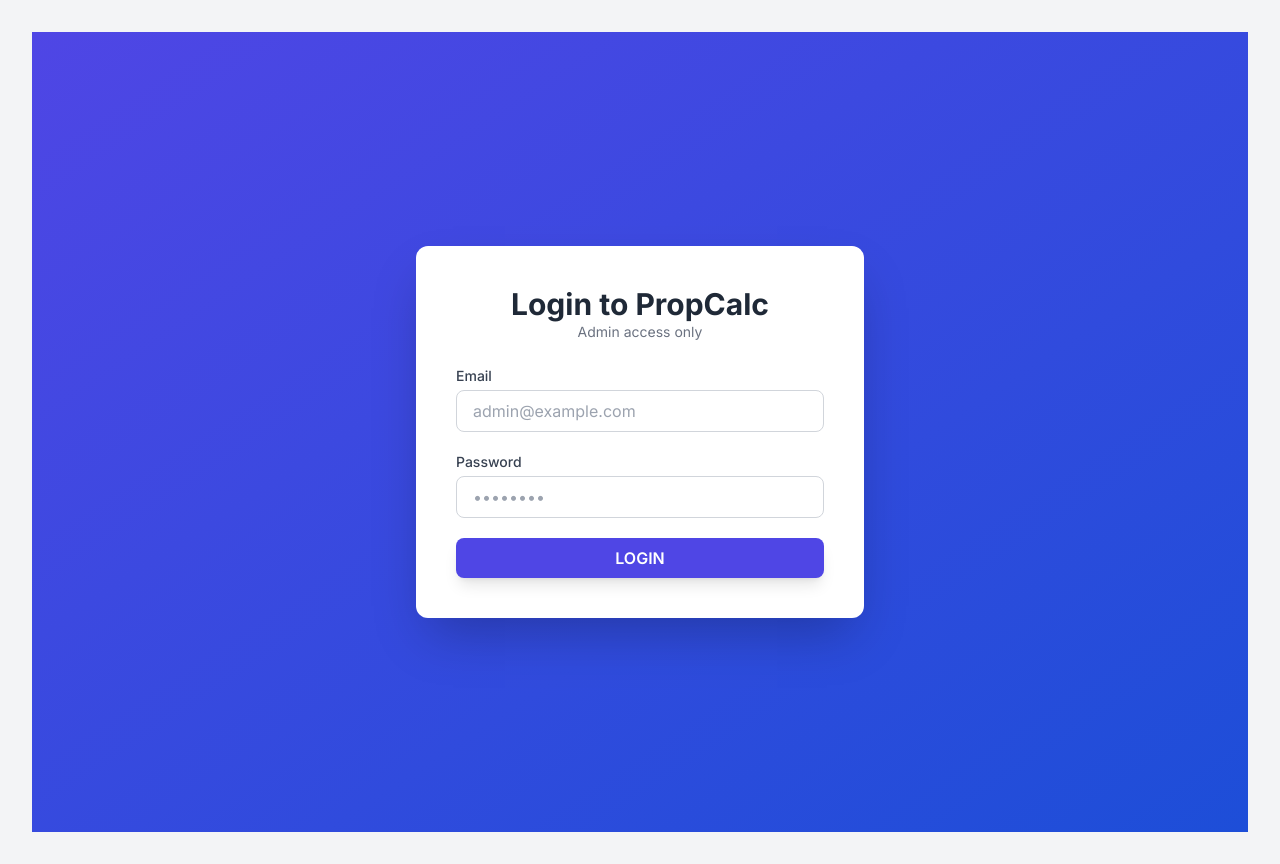
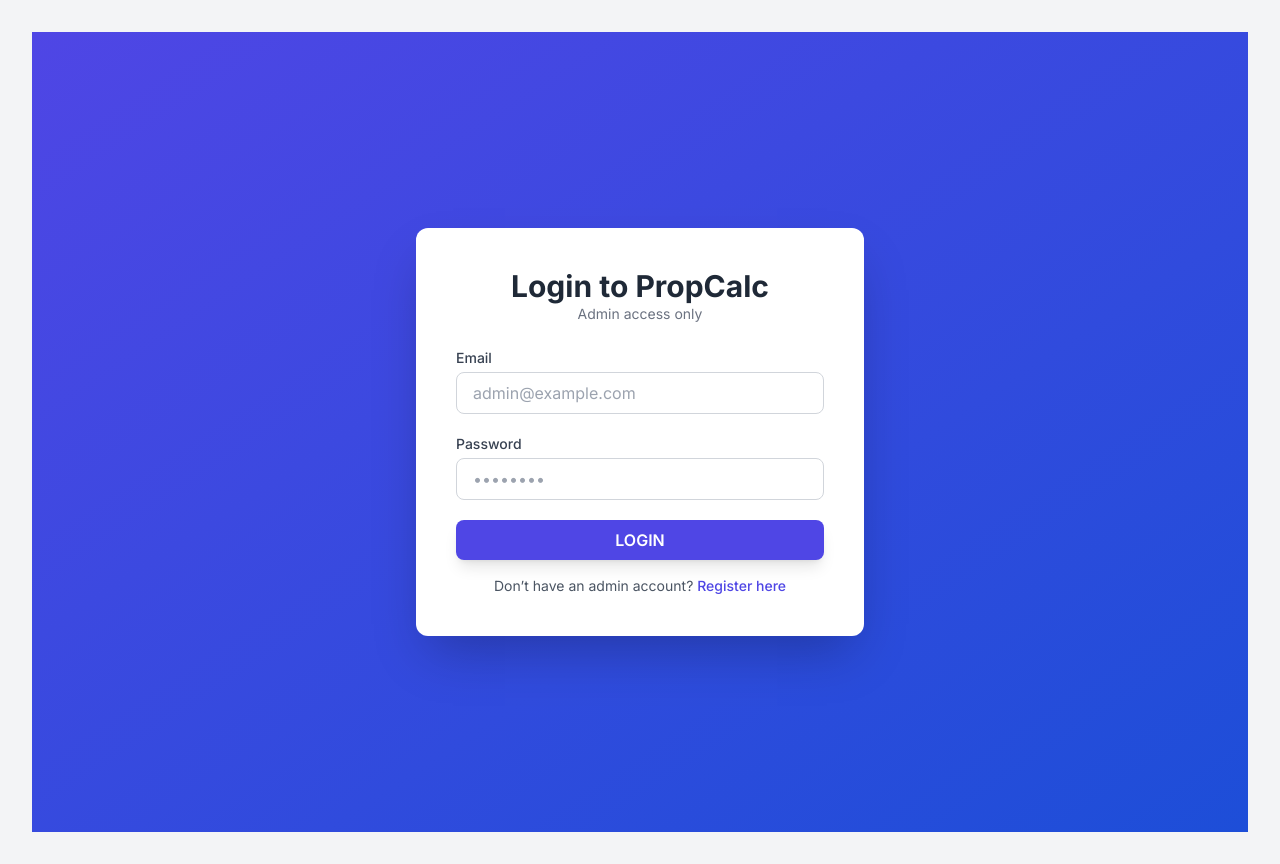
Before and after one commit to ompatil21/propcalc, a Next.js app in the folder frontend/: page /admin/login in a window 1280 px wide. Built offline with nearby package versions, Linux system fonts and the light colour scheme.

Commit message:
admin login page

```diff
--- a/frontend/src/app/admin/login/page.tsx
+++ b/frontend/src/app/admin/login/page.tsx
@@ -1,7 +1,8 @@
-"use client";
+'use client';
 
 import { useState } from "react";
 import { useRouter } from "next/navigation";
+import Link from "next/link";
 import Loader from "@/components/Loader";
 
 export default function LoginPage() {
@@ -13,10 +14,11 @@
 
     const handleLogin = async (e: any) => {
         e.preventDefault();
+        setLoading(true);
+        setError("");
 
         try {
             const res = await fetch("http://localhost:5000/api/auth/login", {
-
                 method: "POST",
                 headers: { "Content-Type": "application/json" },
                 body: JSON.stringify({ email, password }),
@@ -26,6 +28,7 @@
 
             if (!res.ok) {
                 setError(data.error || "Invalid login");
+                setLoading(false);
                 return;
             }
 
@@ -39,6 +42,8 @@
             }
         } catch (err) {
             setError("Login failed. Please try again.");
+        } finally {
+            setLoading(false);
         }
     };
 
@@ -82,8 +87,15 @@
                     >
                         {loading ? <Loader /> : "LOGIN"}
                     </button>
+                </form>
 
-                </form>
+                {/* Admin Register Link */}
+                <div className="mt-4 text-center text-sm text-gray-600">
+                    Don’t have an admin account?{" "}
+                    <Link href="/admin/register" className="text-indigo-600 hover:underline font-medium">
+                        Register here
+                    </Link>
+                </div>
             </div>
         </div>
     );
```
